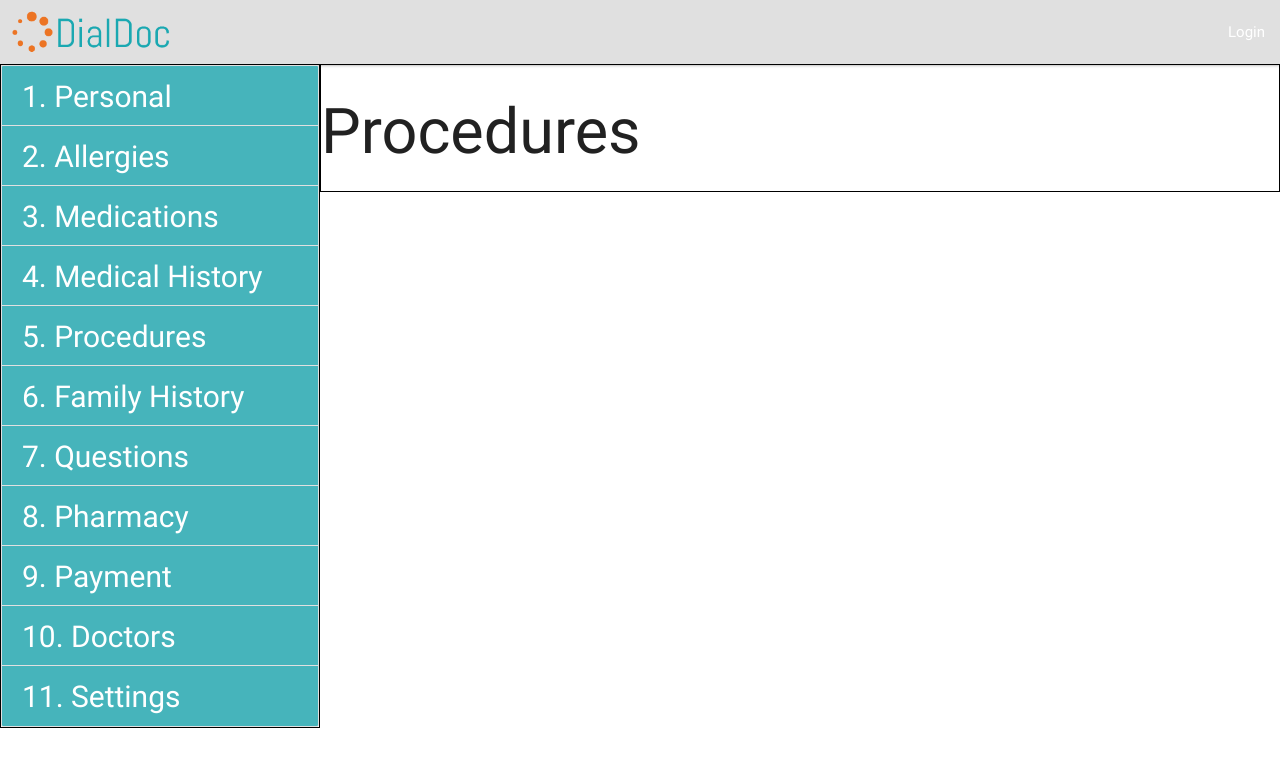
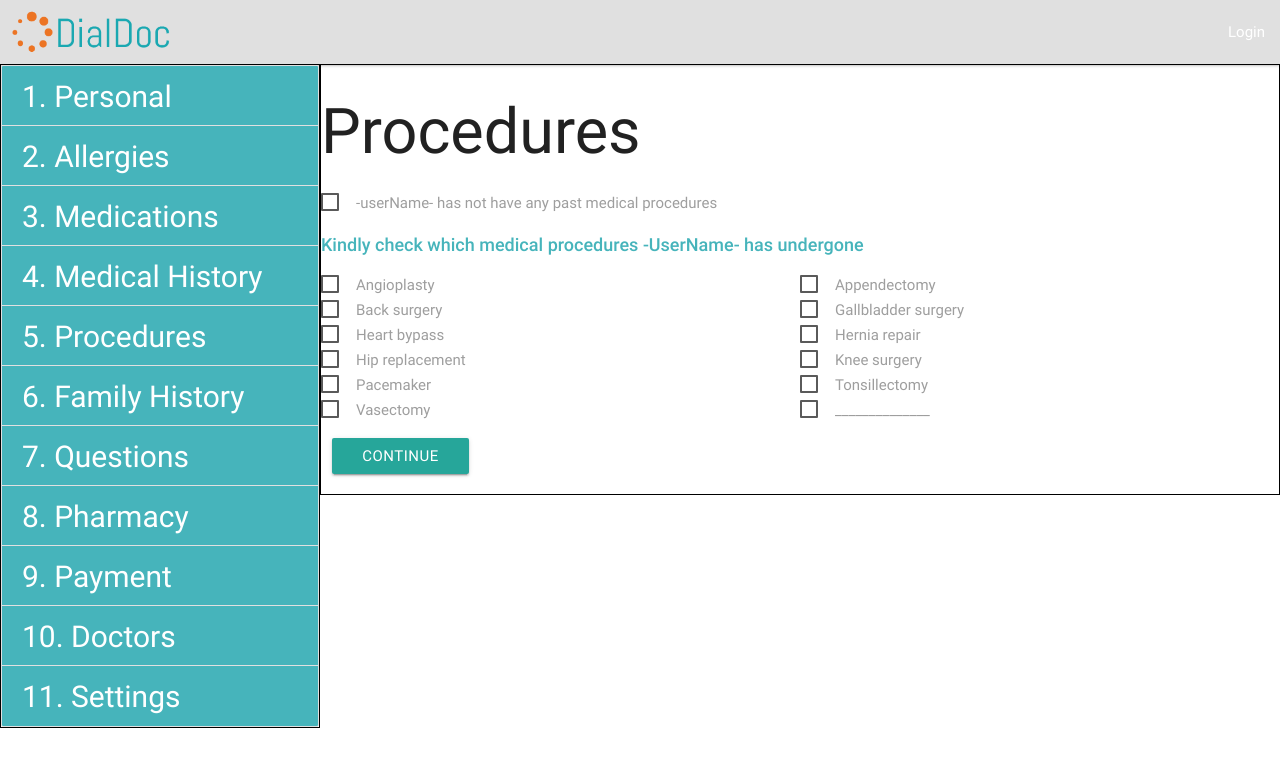
Before and after one commit to alicializarraga/some-project, a Vue app: page /#/user/info/procedures in a window 1280 px wide. Shown: the top 766 px of the page. Built offline with nearby package versions, Linux system fonts and the light colour scheme.

Commit message:
Adding Procedures Form

```diff
--- a/src/components/User/UserInfoMedicalHistory.vue
+++ b/src/components/User/UserInfoMedicalHistory.vue
@@ -60,9 +60,8 @@
              <input type="checkbox" id="ch13" />
              <label for="ch13">Thyroid disease</label>
            </li>
-
-             <input type="checkbox" id="ch19" />
-             <label for="ch19">______________</label>
+             <input type="checkbox" id="ch14" />
+             <label for="ch14">______________</label>
            </li>
 
          </ul>
@@ -74,7 +73,6 @@
         <router-link class="btn" to="procedures">Continue</router-link>
       </div>
     </div>
-
   </div>
 </template>
 
--- a/src/components/User/UserInfoProcedures.vue
+++ b/src/components/User/UserInfoProcedures.vue
@@ -1,6 +1,72 @@
 <template>
   <div class="user-info-procedures">
     <h1>{{ msg }}</h1>
+
+    <form>
+       <input type="checkbox" id="test5" />
+       <label for="test5">-userName- has not have any past medical procedures</label>
+       <p><label class="plainText"><strong>Kindly check which medical procedures -UserName- has undergone</strong></label></p>
+
+       <div>
+         <ul class="chk">
+           <li>
+             <input type="checkbox" id="ch1" />
+             <label for="ch1">Angioplasty</label>
+           </li>
+           <li>
+             <input type="checkbox" id="ch2" />
+             <label for="ch2">Appendectomy</label>
+           </li>
+           <li>
+             <input type="checkbox" id="ch3" />
+             <label for="ch3">Back surgery</label>
+           </li>
+           <li>
+             <input type="checkbox" id="ch4" />
+             <label for="ch4">Gallbladder surgery</label>
+           </li>
+           <li>
+             <input type="checkbox" id="ch5" />
+             <label for="ch5">Heart bypass</label>
+           </li>
+           <li>
+             <input type="checkbox" id="ch6" />
+             <label for="ch6">Hernia repair</label>
+           </li>
+           <li>
+             <input type="checkbox" id="ch7" />
+             <label for="ch7">Hip replacement</label>
+           </li>
+           <li>
+             <input type="checkbox" id="ch8" />
+             <label for="ch8">Knee surgery</label>
+           </li>
+           <li>
+             <input type="checkbox" id="ch9" />
+             <label for="ch9">Pacemaker</label>
+           </li>
+           <li>
+             <input type="checkbox" id="ch10" />
+             <label for="ch10">Tonsillectomy</label>
+           </li>
+           <li>
+             <input type="checkbox" id="ch11" />
+             <label for="ch11">Vasectomy</label>
+           </li>
+             <input type="checkbox" id="ch12" />
+             <label for="ch12">______________</label>
+           </li>
+
+         </ul>
+       </div>
+
+    </form>
+    <div class="row">
+      <div class="col s12">
+        <router-link class="btn" to="family-history">Continue</router-link>
+      </div>
+    </div>
+
   </div>
 </template>
 
@@ -17,5 +83,21 @@ export default {
 
 <!-- Add "scoped" attribute to limit CSS to this component only -->
 <style scoped>
+.plainText {
+  color: #46B4BB;
+  font-size: 18px;
+}
 
+.chk li
+{
+  display: block;
+  float: left;
+  width: 50%;
+}
+
+.noChk {
+  display: block;
+  float: left;
+  width: 100%;
+}
 </style>
```
